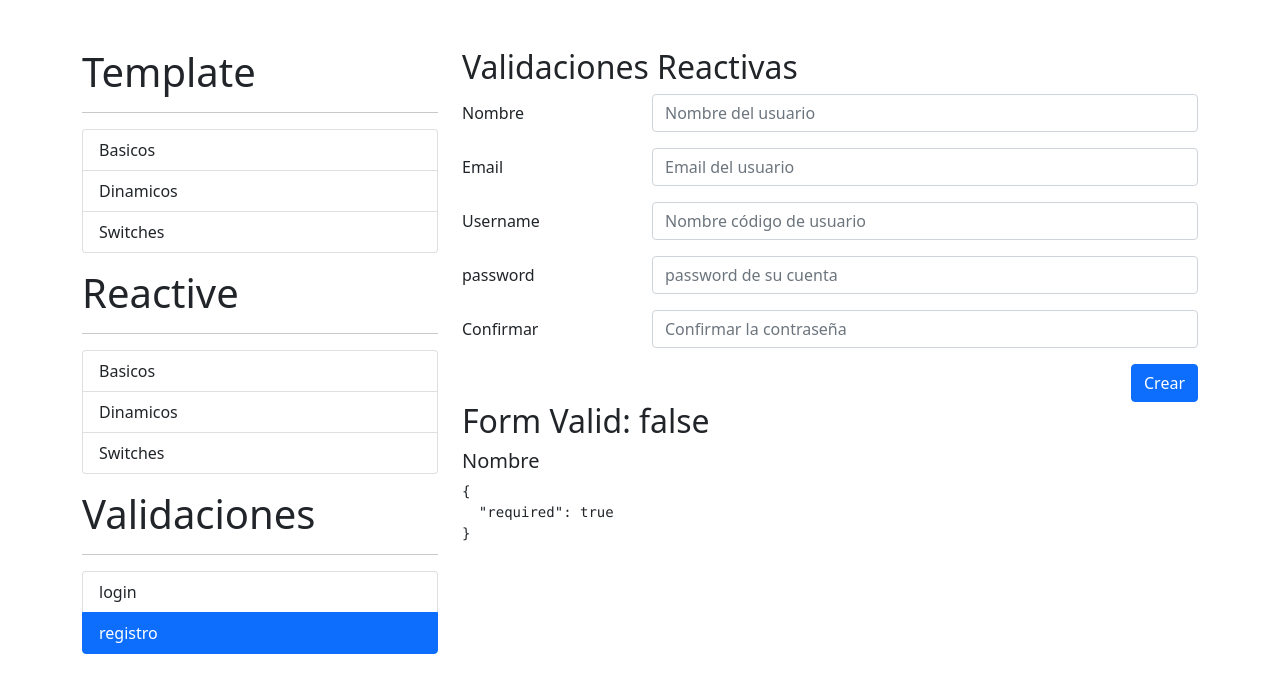
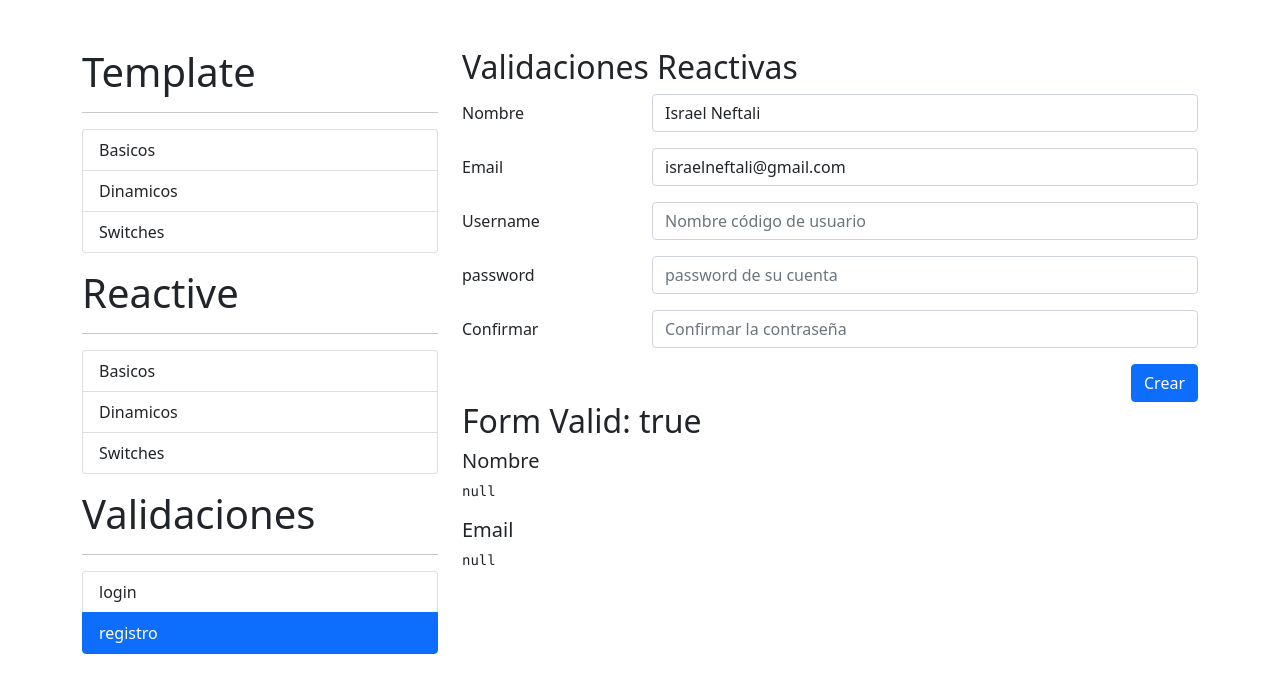
Before and after one commit to nefta99/06-formulariosApp, an Angular app: page /auth/registro in a window 1280 px wide. Shown: the top 692 px of the page. Built offline with nearby package versions, Linux system fonts and the light colour scheme.

Commit message:
video: 267

```diff
--- a/src/app/auth/pages/registro/registro.component.html
+++ b/src/app/auth/pages/registro/registro.component.html
@@ -22,8 +22,13 @@
                 <label class="col-sm-3  col-form-label">Email</label>
                 <div class="col-sm-9">
                     <input type="email"
+                    formControlName="email"
                     class="form-control"
                     placeholder="Email del usuario">
+                    <samp class="form-text text-danger"
+                        *ngIf="campoNoValido('email')">
+                        El correo es obligatorio
+                    </samp>
 
                 </div>
             </div>
@@ -31,10 +36,9 @@
             <div class="row mb-3">
                 <label class="col-sm-3  col-form-label">Username</label>
                 <div class="col-sm-9">
-                    <input type="email"
-                    class="form-control"
-                    placeholder="Nombre código de usuario">
-
+                    <input type="text"
+                        class="form-control"
+                        placeholder="Nombre código de usuario">
                 </div>
             </div>
 
@@ -73,3 +77,6 @@
 <h2>Form Valid: {{miFormulario.valid}}</h2>
 <h5>Nombre</h5>
 <pre>{{miFormulario.controls.nombre.errors | json}}</pre>
+
+<h5>Email</h5>
+<pre>{{miFormulario.controls.email.errors | json}}</pre>
--- a/src/app/auth/pages/registro/registro.component.ts
+++ b/src/app/auth/pages/registro/registro.component.ts
@@ -11,15 +11,23 @@
 
 //TODO: Temperal
   nombreApellidoPattern : string ='([a-zA-Z]+) ([a-zA-Z]+)';
-
+  emailPattern: string = "^[a-z0-9._%+-]+@[a-z0-9.-]+\\.[a-z]{2,4}$";
 
   miFormulario: FormGroup = this.fb.group({
-    nombre: ['',[Validators.required,Validators.pattern(this.nombreApellidoPattern)]]
+    nombre: ['',[Validators.required,Validators.pattern(this.nombreApellidoPattern)]],
+    email : ['',[Validators.required, Validators.pattern(this.emailPattern)]]
   })
 
   constructor(private fb : FormBuilder) { }
 
   ngOnInit(): void {
+    /*
+      Con esto establecemos que nuestro formulario inicie con los valores de abajo definidos.
+    */
+    this.miFormulario.reset({
+      nombre : 'Israel Neftali',
+      email : 'israelneftali@gmail.com'
+    })
   }
 
   campoNoValido(campo: string){
```
